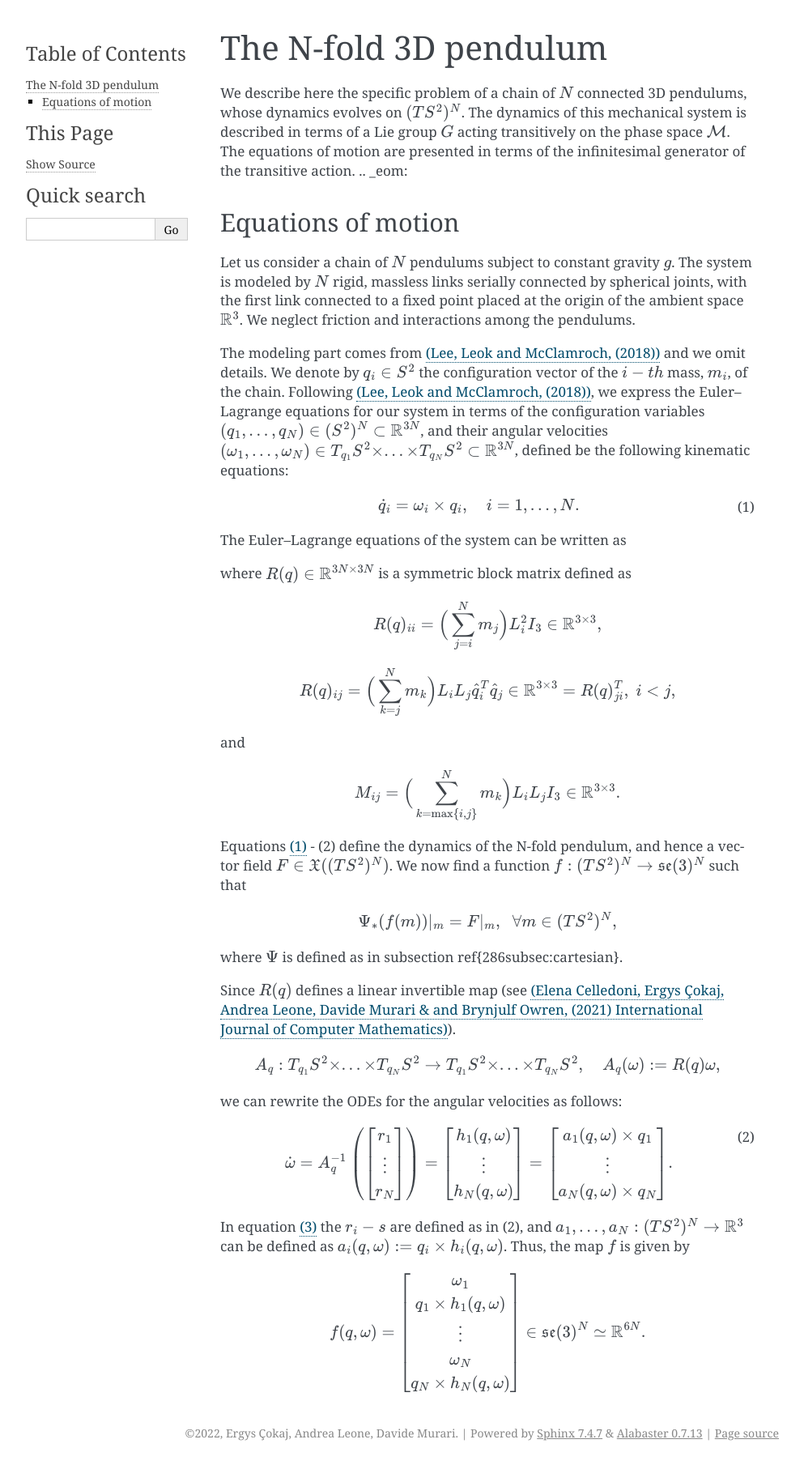
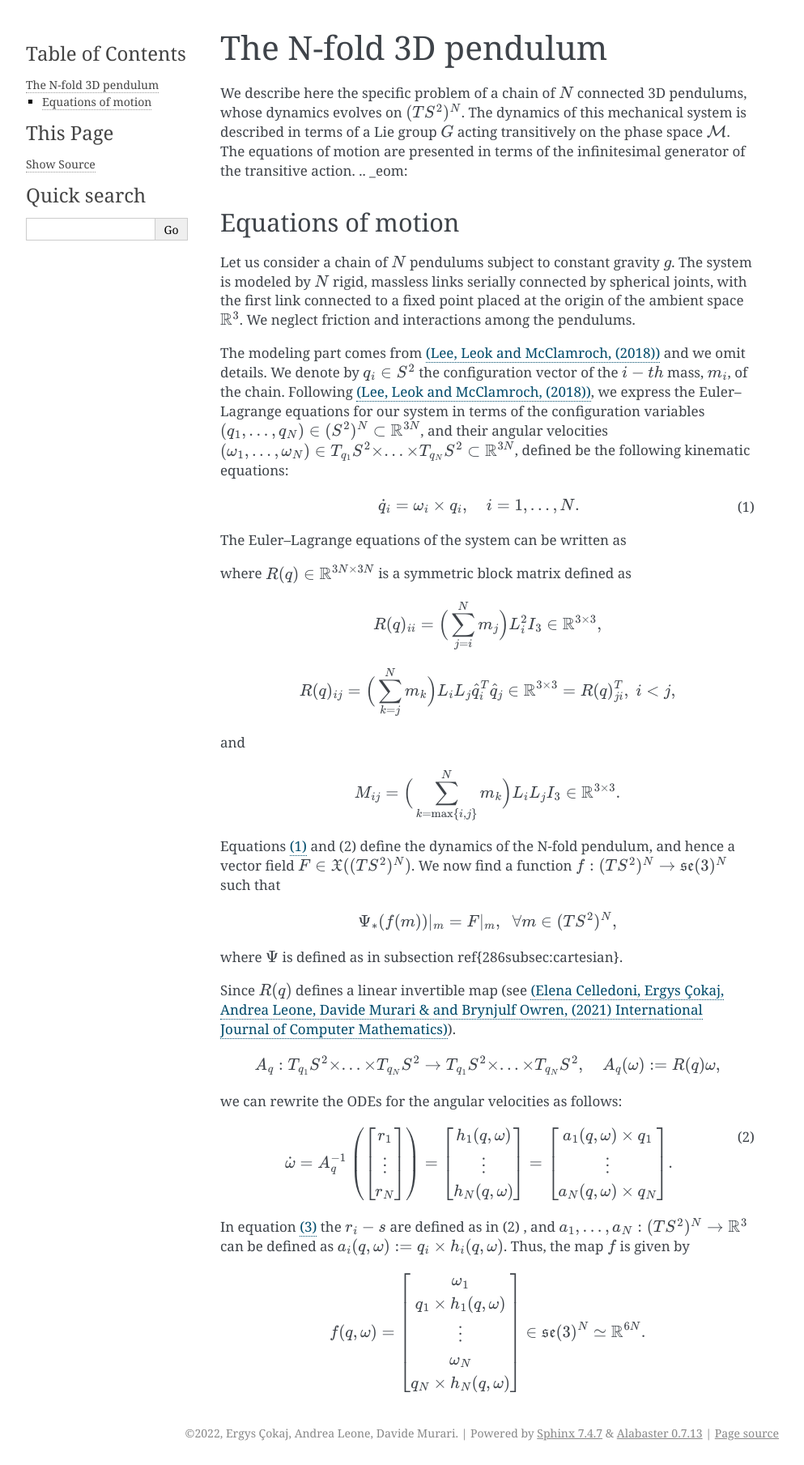
Before and after one commit to THREAD-3-2/variable_stepsize_lie_group_integrator, a Sphinx documentation site: the page built from docs/tredpend.rst, in a window 1280 px wide. Shown: the whole page at 81% size, without its empty margins (148-1141 px from the left). Built offline with Sphinx 7.4.7, drawn with Linux system fonts in a browser that asks for light colours.

Commit message:
Update tredpend.rst

```diff
--- a/docs/tredpend.rst
+++ b/docs/tredpend.rst
@@ -53,7 +53,7 @@ and
         M_{ij} =\Big(\sum_{k={\text{max}}\{i,j\}}^N m_k\Big)L_iL_j I_3\in\mathbb{R}^{3\times 3}.
     \end{align}
 
-Equations :ref:`(1) <eq:1>` - :ref:`(2) <eq:2>` define the dynamics of the N-fold pendulum, and hence a vector field :math:`F\in\mathfrak{X}((TS^2)^N)`. We now find a function :math:`f:(TS^2)^N\rightarrow \mathfrak{se}(3)^N` such that
+Equations :ref:`(1) <eq:1>` and :ref:`(2) <eq:2>` define the dynamics of the N-fold pendulum, and hence a vector field :math:`F\in\mathfrak{X}((TS^2)^N)`. We now find a function :math:`f:(TS^2)^N\rightarrow \mathfrak{se}(3)^N` such that
 
 .. math::
 
@@ -80,7 +80,7 @@ we can rewrite the ODEs for the angular velocities as follows:
         \dot{\omega}= A_{q}^{-1}\left(\begin{bmatrix}r_1\\ \vdots \\ r_N \end{bmatrix}\right) =\begin{bmatrix} h_1(q,\omega) \\ \vdots \\ h_N(q,\omega)\end{bmatrix} = \begin{bmatrix} a_1(q,\omega)\times q_1 \\ \vdots \\ a_N(q,\omega)\times q_N \end{bmatrix}.
     \end{align}
 
-In equation :ref:`(3) <eq:3>` the :math:`r_i-s` are defined as in :ref:`(2) <eq:2>`,
+In equation :ref:`(3) <eq:3>` the :math:`r_i-s` are defined as in :ref:`(2) <eq:2>` ,
 and :math:`a_1,...,a_N:(TS^2)^N\rightarrow \mathbb{R}^3` can be defined as :math:`a_i(q,\omega):=q_i\times h_i(q,\omega)`. Thus, the map :math:`f` is given by
 
 .. math::
```
